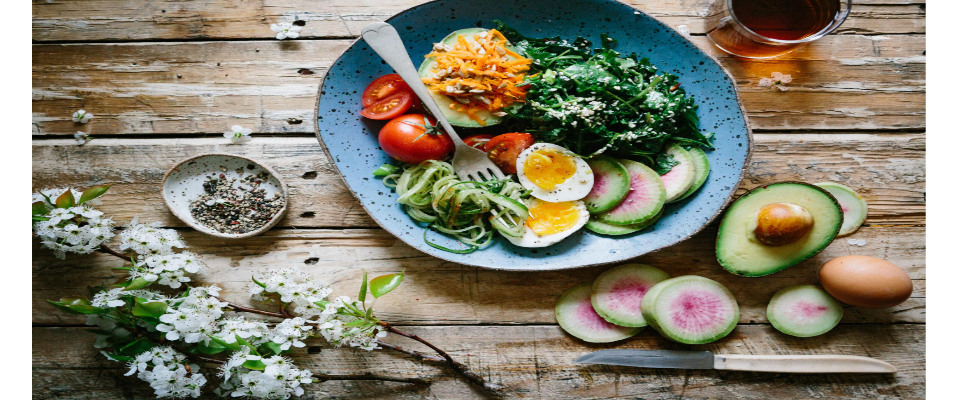
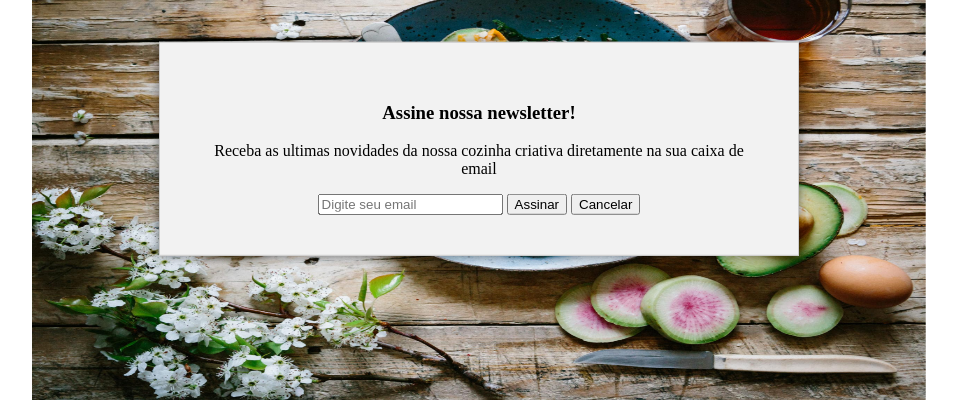
Before and after one commit to WesleyBarbosa/Projeto-Cozinha-Criativa-ARGUS-ACADEMY, a plain HTML site: page index.html in a window 1280 px wide. Shown: the part 251-654 px from the top of the page, without its empty margins (161-1118 px from the left). Drawn offline with Linux system fonts and the light colour scheme.

Commit message:
adicionando css para brincar um pouco
estilizando a caixa dialog com css

```diff
--- /dev/null
+++ b/assets/css/style.css
@@ -0,0 +1,11 @@
+#newsletterDialog {
+    position: fixed;
+    top: 50%;
+    left: 50%;
+    transform: translate(-50%, -50%);
+    background: #f2f2f2;
+    padding: 40px;
+    border: 1px solid #ccc;
+    box-shadow: 0 0 10px rgba(0, 0, 0, 0.5);
+    z-index: 9999;
+}
--- a/index.html
+++ b/index.html
@@ -3,6 +3,7 @@
 <head>
     <meta charset="UTF-8">
     <meta name="viewport" content="width=device-width, initial-scale=1.0">
+    <link rel="stylesheet" href="/assets/css/style.css">
     <title>Cozinha Criativa - ARGUS ACADEMY</title>
 </head>
 <body>
@@ -139,7 +140,7 @@
 
     </footer>
 
-    <dialog open align="center">
+    <dialog open align="center" id="newsletterDialog">
         <h3>Assine nossa newsletter!</h3>
         <p>Receba as ultimas novidades da nossa cozinha criativa diretamente na sua caixa de email</p>
 
```
